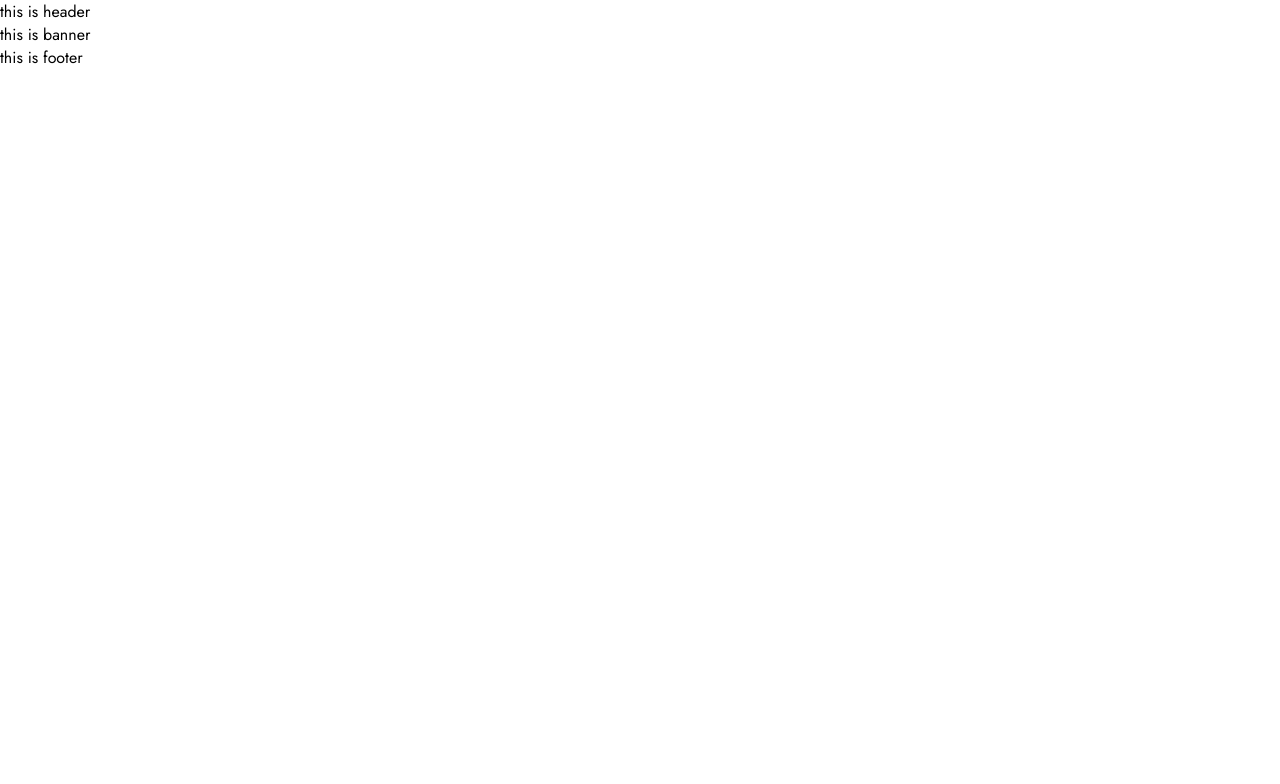
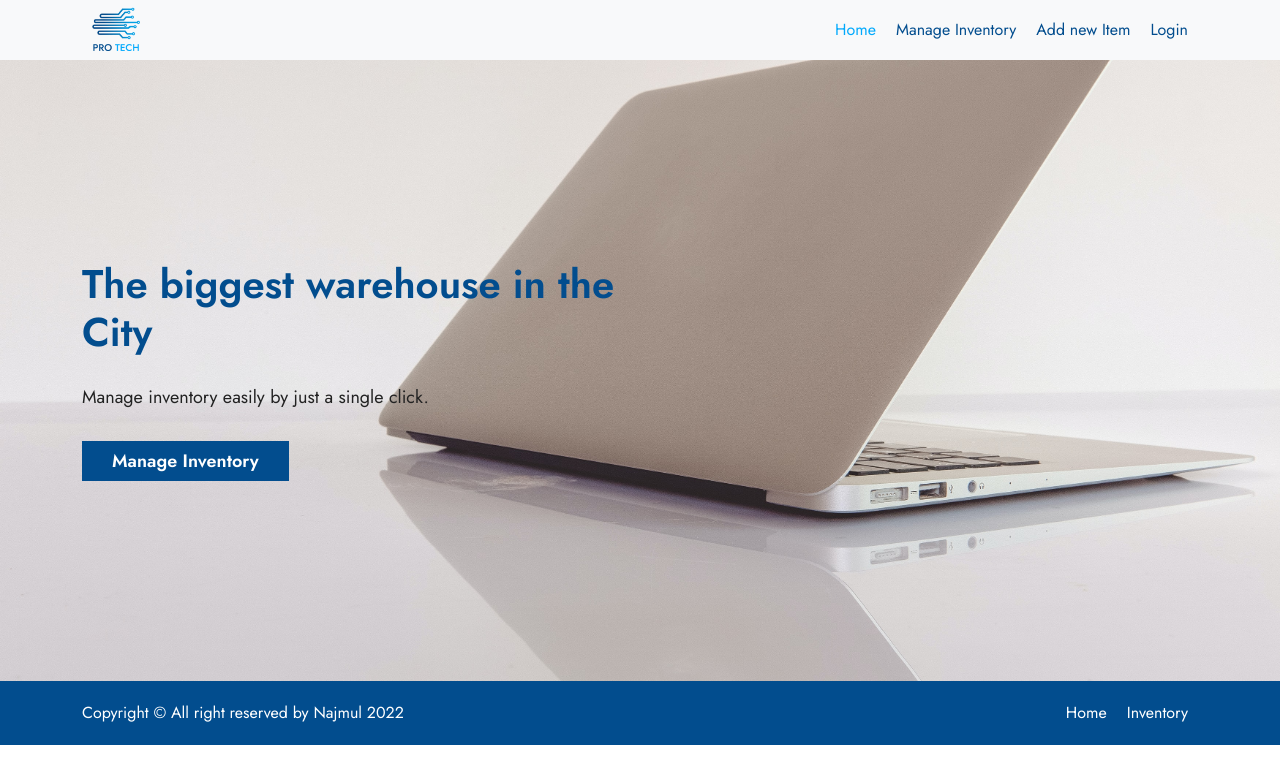
Before and after one commit to najmuleimon/warehouse-management-client, a React (Create React App) app: page / in a window 1280 px wide. Shown: the top 784 px of the page. Built offline with nearby package versions, Linux system fonts and the light colour scheme.

Commit message:
header footer banner added

```diff
--- a/src/App.css
+++ b/src/App.css
@@ -8,9 +8,16 @@ a {
   text-decoration: none !important;
 }
 
+ul,
+ol {
+  margin-bottom: 0 !important;
+}
+
 ol li,
 ul li {
   list-style: none;
+  margin: 0;
+  padding: 0;
 }
 
 h1,
--- a/src/App.js
+++ b/src/App.js
@@ -6,6 +6,7 @@ import Login from './pages/Login/Login/Login';
 import Register from './pages/Login/Register/Register';
 import NotFound from './pages/NotFound/NotFound';
 import { Route, Routes } from 'react-router-dom';
+import 'bootstrap/dist/css/bootstrap.min.css';
 
 function App() {
   return (
--- a/src/pages/Home/Banner/Banner.css
+++ b/src/pages/Home/Banner/Banner.css
@@ -0,0 +1,34 @@
+.banner {
+    background-image: url(../../../images/banner.jpg);
+    background-repeat: no-repeat;
+    background-size: cover;
+    background-position: center;
+    padding: 200px 0;
+}
+
+.banner h1 {
+    font-size: 40px;
+    font-weight: 600;
+    color: #024d8e;
+}
+
+.banner p {
+    font-size: 18px;
+    font-weight: 400;
+    color: #222;
+    padding-top: 20px;
+    padding-bottom: 30px;
+}
+
+
+.banner button {
+    font-size: 18px;
+    line-height: 40px;
+    font-weight: 600;
+    color: #fff;
+    background-color: #024d8e;
+    padding: 0 30px;
+    display: inline-block;
+    border: 0;
+    outline: none;
+}
--- a/src/pages/Home/Banner/Banner.js
+++ b/src/pages/Home/Banner/Banner.js
@@ -1,9 +1,18 @@
 import React from 'react';
+import './Banner.css';
 
 const Banner = () => {
     return (
-        <div>
-            this is banner
+        <div className='banner'>
+            <div className="container">
+                <div className="row">
+                    <div className="col-lg-6">
+                        <h1>The biggest warehouse in the City</h1>
+                        <p>Manage inventory easily by just a single click.</p>
+                        <button>Manage Inventory</button>
+                    </div>
+                </div>
+            </div>
         </div>
     );
 };
--- a/src/pages/Shared/Footer/Footer.css
+++ b/src/pages/Shared/Footer/Footer.css
@@ -0,0 +1,26 @@
+footer {
+    background-color: #024d8e;
+    color: #fff;
+    padding: 20px 0;
+}
+
+footer ul li {
+    padding: 0 10px;
+}
+
+footer ul li a {
+    display: inline-block;
+    color: #fff;
+    font-size: 16px;
+    font-weight: 400;
+    text-transform: capitalize;
+}
+
+footer ul li a:hover {
+    color: #fff;
+}
+
+footer p {
+    font-size: 16px;
+    font-weight: 400;
+}
--- a/src/pages/Shared/Footer/Footer.js
+++ b/src/pages/Shared/Footer/Footer.js
@@ -1,10 +1,30 @@
 import React from 'react';
+import { Link } from 'react-router-dom';
+import './Footer.css';
 
 const Footer = () => {
+    const date = new Date();
+    const year = date.getFullYear();
     return (
-        <div>
-            this is footer
-        </div>
+        <footer>
+            <div className="container">
+                <div className="row">
+                    <div className="col-md-6">
+                        <p>Copyright &copy; All right reserved by Najmul {year}</p>
+                    </div>
+                    <div className="col-md-6">
+                        <ul className='d-flex justify-content-end'>
+                            <li>
+                                <Link to="/">Home</Link>
+                            </li>
+                            <li>
+                                <Link to="/inventory">inventory</Link>
+                            </li>
+                        </ul>
+                    </div>
+                </div>
+            </div>
+        </footer>
     );
 };
 
--- a/src/pages/Shared/Header/Header.css
+++ b/src/pages/Shared/Header/Header.css
@@ -0,0 +1,22 @@
+header .navbar-brand img {
+    height: 50px;
+}
+
+header .navbar {
+    padding: 0;
+}
+
+header .nav-link {
+    font-weight: 400;
+    font-size: 16px;
+    line-height: 20px;
+    color: #024d8e !important;
+    padding: 0 10px !important;
+    border: 0;
+    background-color: transparent;
+    outline: none;
+}
+
+header .active-link {
+    color: #01a9fc !important;
+}
--- a/src/pages/Shared/Header/Header.js
+++ b/src/pages/Shared/Header/Header.js
@@ -1,10 +1,32 @@
 import React from 'react';
+import { Container, Nav, Navbar } from 'react-bootstrap';
+import { Link, NavLink } from 'react-router-dom';
+import logo from '../../../images/logo1.png';
+import './Header.css';
 
 const Header = () => {
     return (
-        <div>
-            this is header
-        </div>
+        <header>
+            <Navbar expand="md" className='bg-light'>
+                <Container>
+                    <Navbar.Brand as={Link} to="/">
+                        <img src={logo} alt="" />
+                    </Navbar.Brand>
+                    <Navbar.Toggle aria-controls="basic-navbar-nav" >
+                        toggle
+                    </Navbar.Toggle>
+                    <Navbar.Collapse id="basic-navbar-nav">
+                    <Nav className="ms-auto">
+                        <NavLink to="/" className={({ isActive }) => (isActive ? "active-link nav-link" : "nav-link")}>Home</NavLink>
+                        <NavLink to="/manage" className={({ isActive }) => (isActive ? "active-link nav-link" : "nav-link")}>Manage Inventory</NavLink>
+                        <NavLink to="/add" className={({ isActive }) => (isActive ? "active-link nav-link" : "nav-link")}>Add new Item</NavLink>
+                        <NavLink to="/login" className={({ isActive }) => (isActive ? "active-link nav-link" : "nav-link")}>Login</NavLink>
+
+                    </Nav>
+                    </Navbar.Collapse>
+                </Container>
+            </Navbar>
+        </header>
     );
 };
 
```
Also changed, not shown: src/images/banner.jpg (added).
